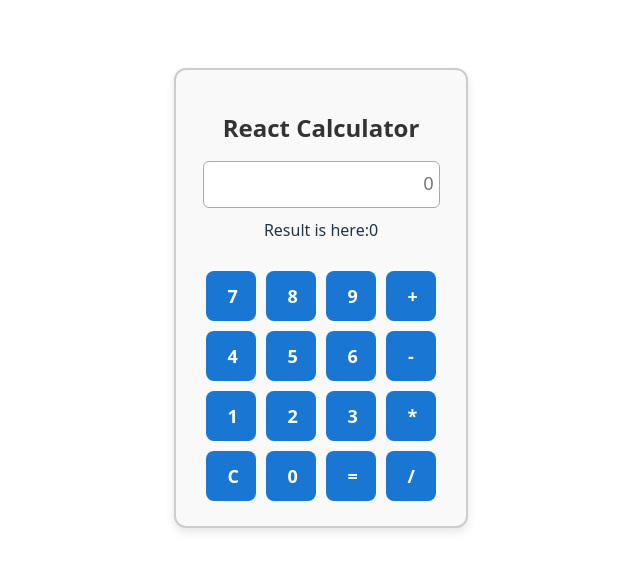
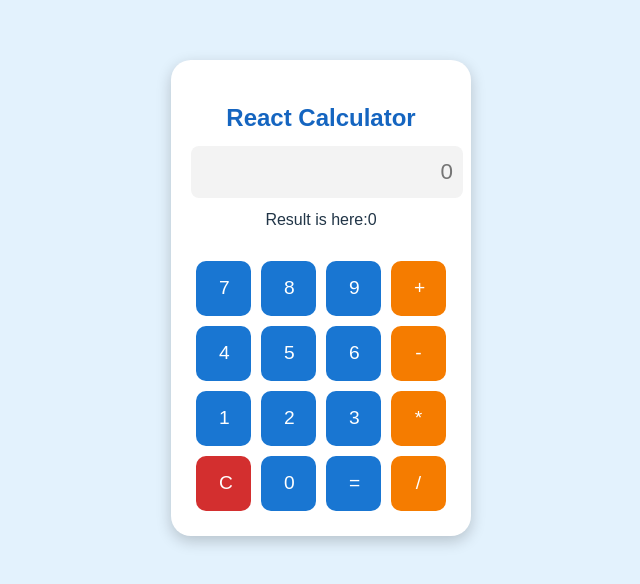
Before and after one commit to mukeshsharma707/Xcalculator, a React (Vite) app: page / in a window 1280 px wide. Shown: the part 102-686 px from the top of the page, without its empty margins (319-959 px from the left). Built offline with nearby package versions, Linux system fonts and the light colour scheme.

Commit message:
final commit for xcalculator

```diff
--- a/src/App2.css
+++ b/src/App2.css
@@ -1,56 +1,75 @@
-.calculator {
-  width: 250px;
-  margin: 40px auto;
-  padding: 20px;
-  text-align: center;
-  border: 2px solid #ccc;
-  border-radius: 12px;
-  background-color: #f9f9f9;
-  box-shadow: 0 4px 10px rgba(0, 0, 0, 0.1);
+/* Center the calculator on screen */
+body {
+  display: flex;
+  justify-content: center;
+  align-items: center;
+  height: 100vh;
+  background: #e3f2fd;
+  font-family: 'Poppins', sans-serif;
+  margin: 0;
 }
 
-.calculator h2 {
-  margin-bottom: 15px;
-  color: #333;
+/* Calculator container */
+.calculator {
+  background: #ffffff;
+  padding: 20px;
+  border-radius: 20px;
+  box-shadow: 0 5px 15px rgba(0, 0, 0, 0.2);
+  width: 260px;
+  text-align: center;
 }
 
-.calculator input {
-  width: 90%;
-  height: 35px;
-  text-align: right;
-  font-size: 18px;
+/* Heading */
+.calculator h2 {
   margin-bottom: 10px;
-  padding: 5px;
-  border-radius: 6px;
-  border: 1px solid #aaa;
+  color: #1565c0;
 }
 
-button {
-  width: 50px;
+/* Input display */
+.calculator input {
+  width: 100%;
   height: 50px;
+  margin-bottom: 10px;
+  text-align: right;
+  font-size: 1.4rem;
+  border: none;
+  outline: none;
+  border-radius: 8px;
+  background: #f3f3f3;
+  padding-right: 10px;
+}
+
+/* Result text */
+.calculator p {
+  font-size: 0.9rem;
+  color: #555;
+}
+
+/* Button grid */
+.calculator button {
+  width: 55px;
+  height: 55px;
   margin: 5px;
-  font-size: 18px;
-  font-weight: bold;
-  border-radius: 8px;
+  font-size: 1.2rem;
   border: none;
-  background-color: #1976d2;
+  border-radius: 10px;
+  cursor: pointer;
+  background: #1976d2;
   color: white;
-  cursor: pointer;
   transition: 0.2s;
 }
 
-button:hover {
-  background-color: #0d47a1;
+/* Hover effect */
+.calculator button:hover {
+  background: #0d47a1;
 }
 
-.result {
-  margin-top: 10px;
-  font-size: 16px;
-  color: #333;
+/* Operator buttons (+ - * / =) */
+.calculator button:nth-child(4n) {
+  background: #f57c00;
 }
 
-.error-message {
-  color: red;
-  font-weight: bold;
-  margin-top: 5px;
+/* Clear button (C) */
+.calculator button:nth-last-child(4) {
+  background: #d32f2f;
 }
--- a/src/App2.jsx
+++ b/src/App2.jsx
@@ -4,6 +4,7 @@ import "./App2.css";
 const App2 = () => {
     const [data,setData]=useState('');
     const [result,setResult]=useState(0);
+    const[error,setError]=useState(null);
     const handleButton = (e) => {
         console.log('button clicked', e.target.value);
         //setData(e.target.value);
@@ -11,7 +12,8 @@ const App2 = () => {
     }
     const handleCalculation = () => {
         if(data===''){
-            return 'Enter some value';
+            setError('Please enter some data');
+            return;
                 }
 setResult(eval(data));
     }
@@ -25,6 +27,7 @@ setResult(eval(data));
         <h2>React Calculator</h2>
         <div><input type="text" placeholder="0" readOnly value={data}/></div>
         <div>Result is here:{result}</div>
+        {error && <div>{error}</div>}
         <br />
 
         <button value='7' onClick={handleButton}>7</button>
```
